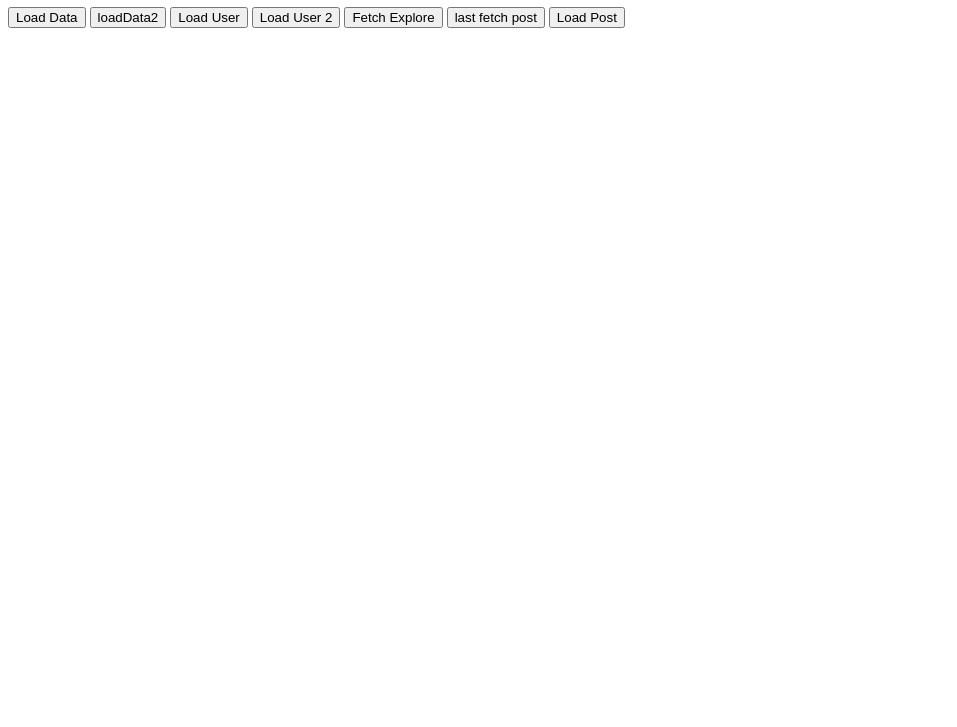
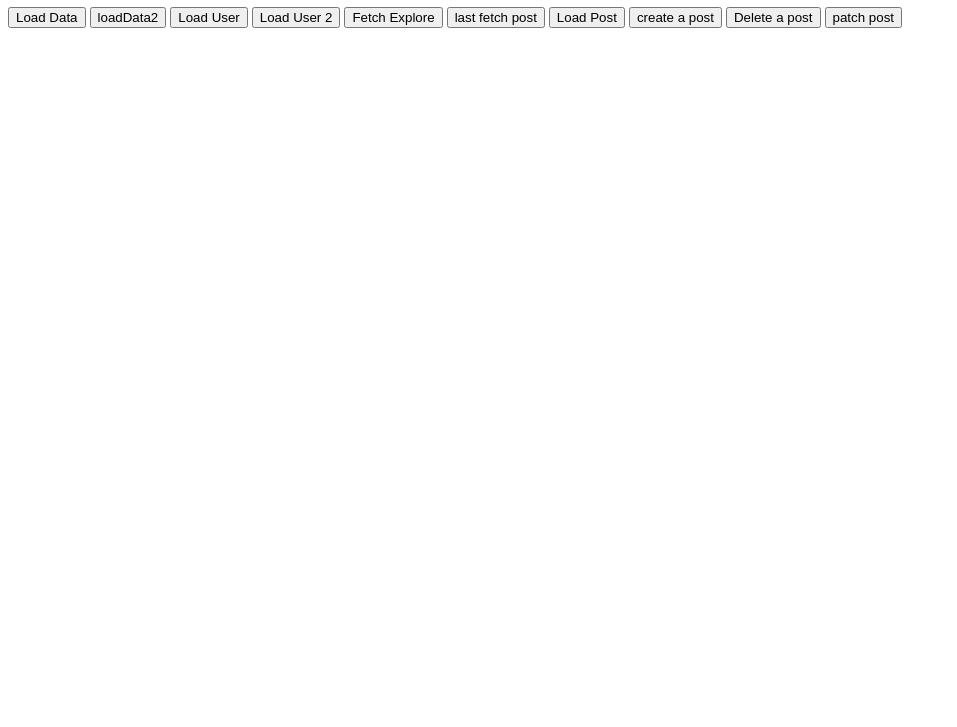
Before and after one commit to Jakaria230161/explore-api, a plain HTML site: page index.html in a window 1280 px wide. Shown: the part 73-800 px from the top of the page, without its empty margins (0-957 px from the left). Drawn offline with Linux system fonts and the light colour scheme; no server answers.

Commit message:
patch,delete

```diff
--- a/index.html
+++ b/index.html
@@ -15,6 +15,10 @@
     <button onclick="fetchData();">Fetch Explore</button>
     <button onclick="loadLastButtonPost();">last fetch post</button>
     <button onclick="loadPost();">Load Post</button>
+
+    <button onclick="createPost();">create a post</button>
+    <button onclick="deletePost();">Delete a post</button>
+    <button onclick="patchPost();">patch post</button>
 
     <div class="users-container">
         <ul id="users-list">
--- a/js/index.js
+++ b/js/index.js
@@ -33,3 +33,44 @@ function displayPost(post) {
     }
 
 }
+
+
+// delete Post
+function deletePost() {
+    fetch('https://jsonplaceholder.typicode.com/posts/1', {
+    method: 'DELETE',
+});
+}
+
+
+// patch post
+
+function patchPost() {
+    fetch('https://jsonplaceholder.typicode.com/posts/1', {
+    method: 'PATCH',
+    body: JSON.stringify({
+    title: 'foo',
+    }),
+    headers: {
+    'Content-type': 'application/json; charset=UTF-8',
+    },
+})
+    .then((response) => response.json())
+    .then((json) => console.log(json));
+}
+
+function createPost() {
+    fetch('https://jsonplaceholder.typicode.com/posts', {
+    method: 'POST',
+    body: JSON.stringify({
+    title: 'foo',
+    body: 'bar',
+    userId: 1,
+    }),
+    headers: {
+    'Content-type': 'application/json; charset=UTF-8',
+    },
+})
+    .then((response) => response.json())
+    .then((json) => console.log(json));
+}
```
Also changed, not shown: js/post.js (line endings or trailing spaces).
